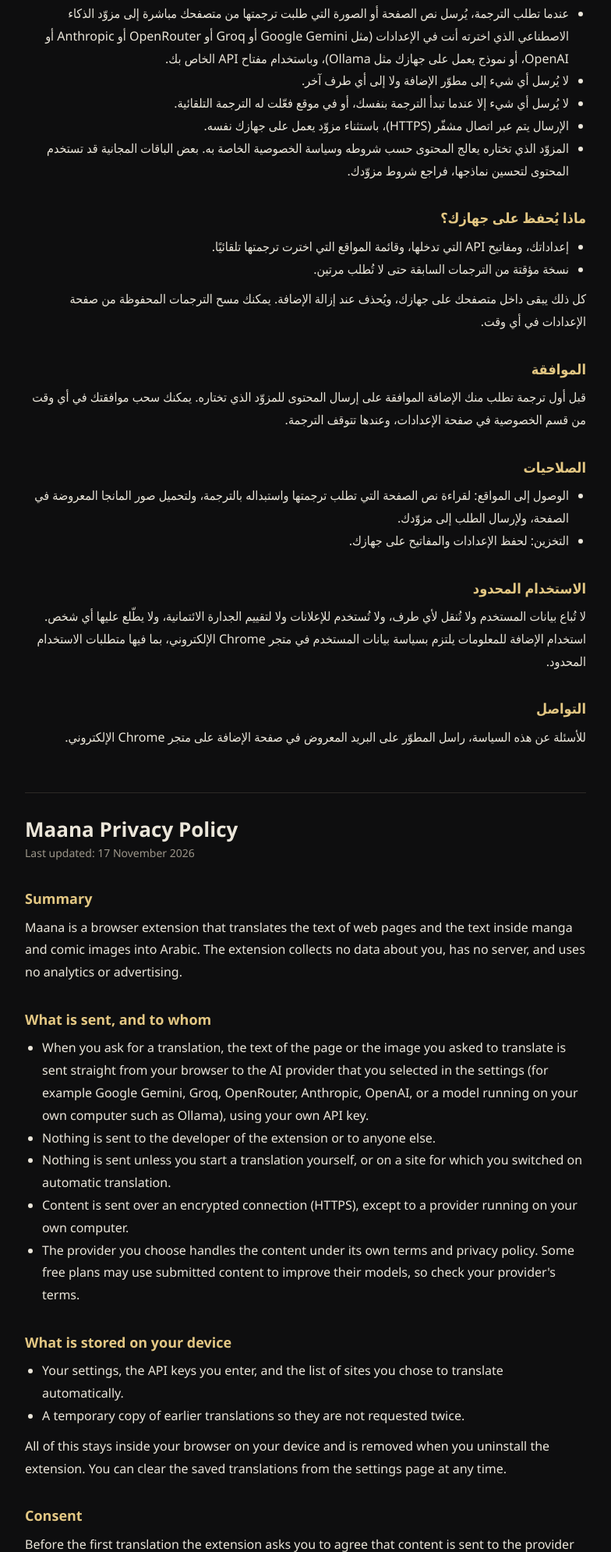
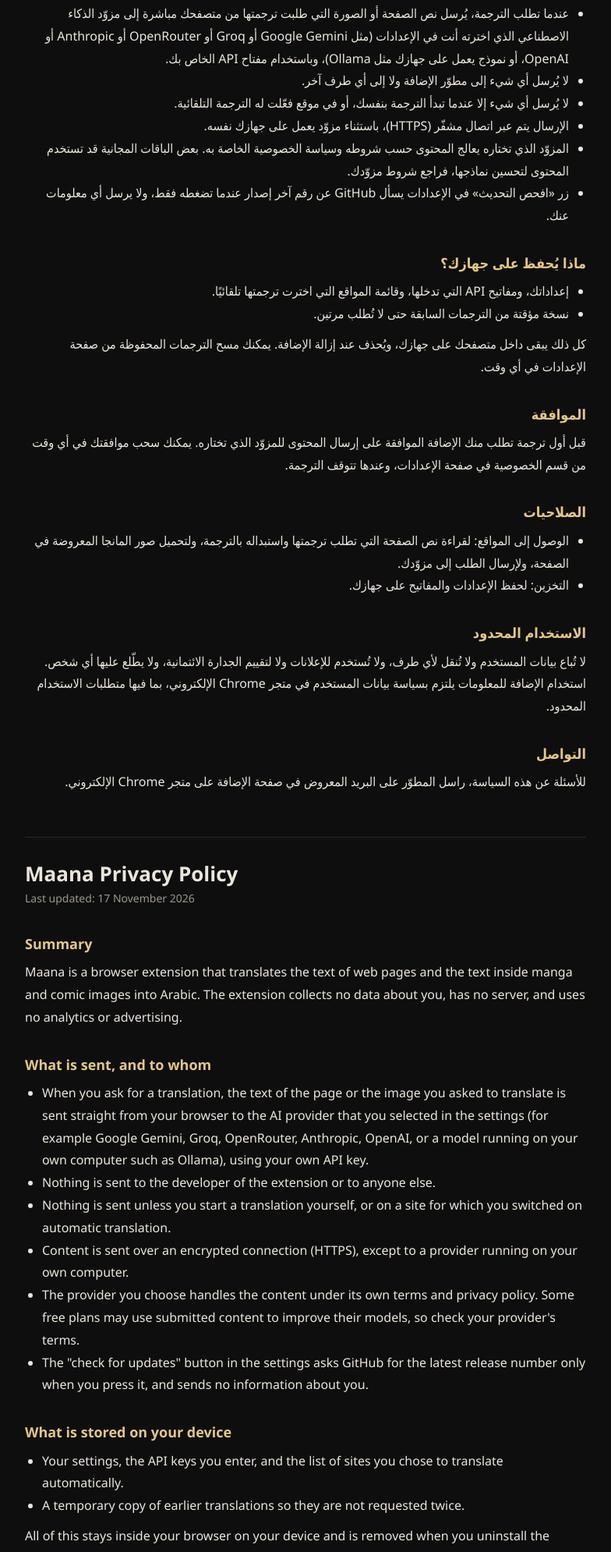
Before and after one commit to yousf612-alwazzan/maana-privacy, a plain HTML site: page index.html in a window 1280 px wide. Shown: the part 322-2312 px from the top of the page at 78% size, without its empty margins (248-1032 px from the left). Drawn offline with Linux system fonts and the light colour scheme.

Commit message:
Mention the manual update check
Co-Authored-By: Claude Fable 5.2 <noreply@anthropic.com>

```diff
--- a/index.html
+++ b/index.html
@@ -36,6 +36,7 @@
     <li>لا يُرسل أي شيء إلا عندما تبدأ الترجمة بنفسك، أو في موقع فعّلت له الترجمة التلقائية.</li>
     <li>الإرسال يتم عبر اتصال مشفّر (HTTPS)، باستثناء مزوّد يعمل على جهازك نفسه.</li>
     <li>المزوّد الذي تختاره يعالج المحتوى حسب شروطه وسياسة الخصوصية الخاصة به. بعض الباقات المجانية قد تستخدم المحتوى لتحسين نماذجها، فراجع شروط مزوّدك.</li>
+    <li>زر «افحص التحديث» في الإعدادات يسأل GitHub عن رقم آخر إصدار عندما تضغطه فقط، ولا يرسل أي معلومات عنك.</li>
   </ul>
 
   <h2>ماذا يُحفظ على جهازك؟</h2>
@@ -74,6 +75,7 @@
       <li>Nothing is sent unless you start a translation yourself, or on a site for which you switched on automatic translation.</li>
       <li>Content is sent over an encrypted connection (HTTPS), except to a provider running on your own computer.</li>
       <li>The provider you choose handles the content under its own terms and privacy policy. Some free plans may use submitted content to improve their models, so check your provider's terms.</li>
+      <li>The "check for updates" button in the settings asks GitHub for the latest release number only when you press it, and sends no information about you.</li>
     </ul>
 
     <h2>What is stored on your device</h2>
```
